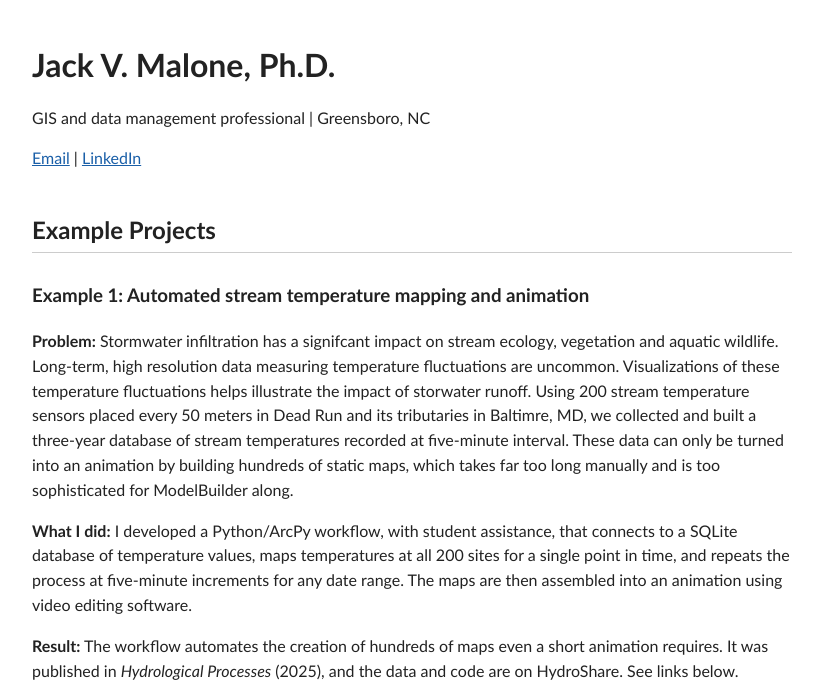
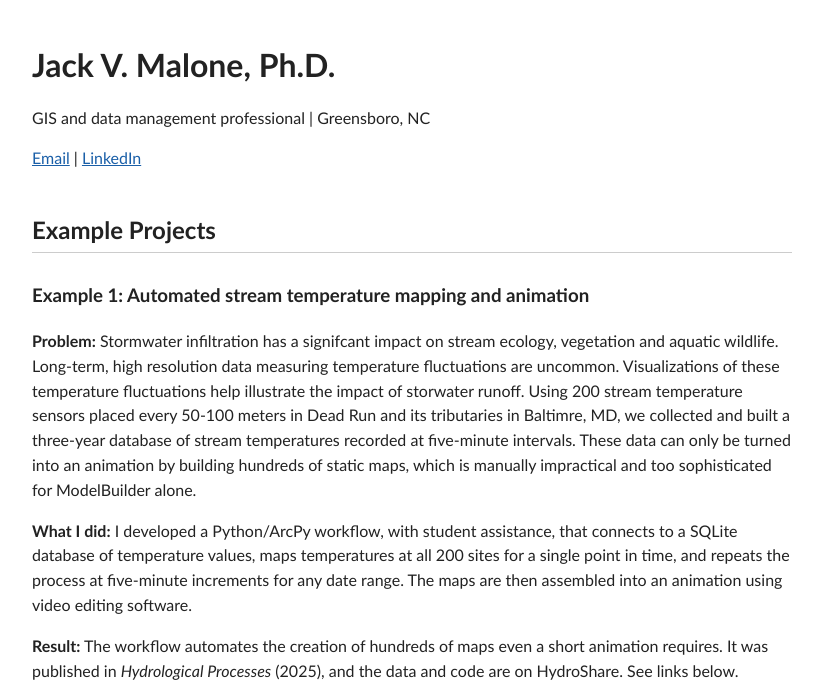
Before and after one commit to jackvmalone/jackvmalone.github.io, a plain HTML site: page index.html in a window 1280 px wide. Shown: the top 689 px of the page, without its empty margins (228-1051 px from the left). Drawn offline with Linux system fonts and the light colour scheme.

Commit message:
Fix spelling and clarity in project example
Corrected spelling errors and improved clarity in project description.

```diff
--- a/index.html
+++ b/index.html
@@ -25,7 +25,7 @@
 
 <div class="project">
   <h3>Example 1: Automated stream temperature mapping and animation</h3>
-  <p><strong>Problem:</strong> Stormwater infiltration has a signifcant impact on stream ecology, vegetation and aquatic wildlife. Long-term, high resolution data measuring temperature fluctuations are uncommon. Visualizations of these temperature fluctuations helps illustrate the impact of storwater runoff. Using 200 stream temperature sensors placed every 50 meters in Dead Run and its tributaries in Baltimre, MD, we collected and built a three-year database of stream temperatures recorded at five-minute interval. These data can only be turned into an animation by building hundreds of static maps, which takes far too long manually and is too sophisticated for ModelBuilder along.</p>
+  <p><strong>Problem:</strong> Stormwater infiltration has a signifcant impact on stream ecology, vegetation and aquatic wildlife. Long-term, high resolution data measuring temperature fluctuations are uncommon. Visualizations of these temperature fluctuations help illustrate the impact of storwater runoff. Using 200 stream temperature sensors placed every 50-100 meters in Dead Run and its tributaries in Baltimre, MD, we collected and built a three-year database of stream temperatures recorded at five-minute intervals. These data can only be turned into an animation by building hundreds of static maps, which is manually impractical and too sophisticated for ModelBuilder alone.</p>
   <p><strong>What I did:</strong> I developed a Python/ArcPy workflow, with student assistance, that connects to a SQLite database of temperature values, maps temperatures at all 200 sites for a single point in time, and repeats the process at five-minute increments for any date range. The maps are then assembled into an animation using video editing software.</p>
   <p><strong>Result:</strong> The workflow automates the creation of hundreds of maps even a short animation requires. It was published in <em>Hydrological Processes</em> (2025), and the data and code are on HydroShare. See links below.</p>
   <video controls playsinline preload="metadata" style="max-width:100%; height:auto; margin:12px 0;">
```
